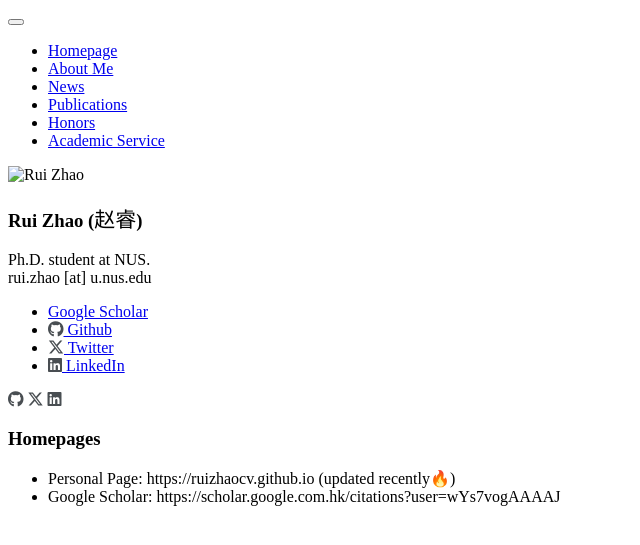
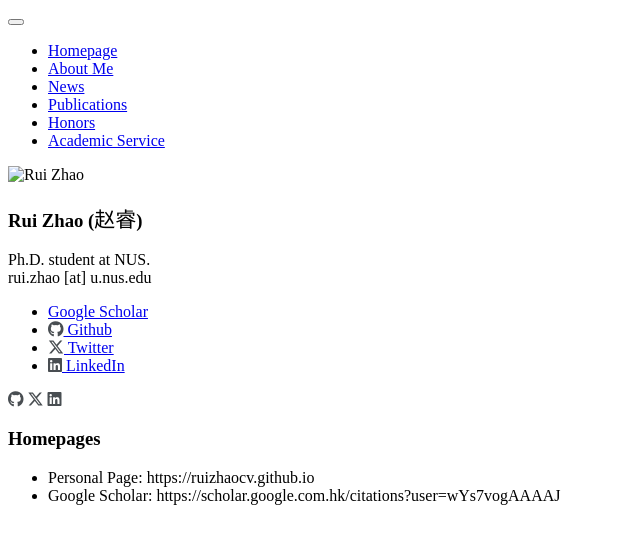
Before and after one commit to ruizhaocv/ruizhaocv.github.io, a Jekyll site: the page built from _pages/includes/homepage.md, in a window 1280 px wide. Shown: the top 545 px of the page, without its empty margins (0-640 px from the left). Built offline with Jekyll 4.4.1, drawn with Linux system fonts in a browser that asks for light colours; nearby versions of some CDN libraries; some web fonts are replaced; our own code applies the rules of GitHub Pages for plain Markdown files; a style sheet for code colours, icons or effects is not loaded.

Commit message:
Update homepage.md

```diff
--- a/_pages/includes/homepage.md
+++ b/_pages/includes/homepage.md
@@ -1,3 +1,3 @@
 # Homepages
-- Personal Page: https://ruizhaocv.github.io (updated recently🔥)
+- Personal Page: https://ruizhaocv.github.io
 - Google Scholar: https://scholar.google.com.hk/citations?user=wYs7vogAAAAJ
```
